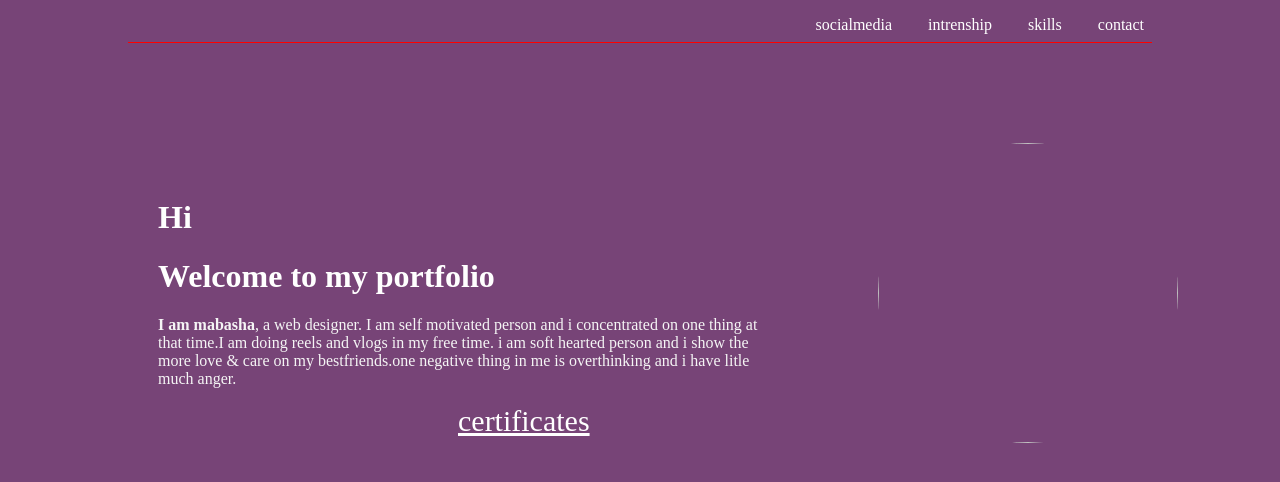
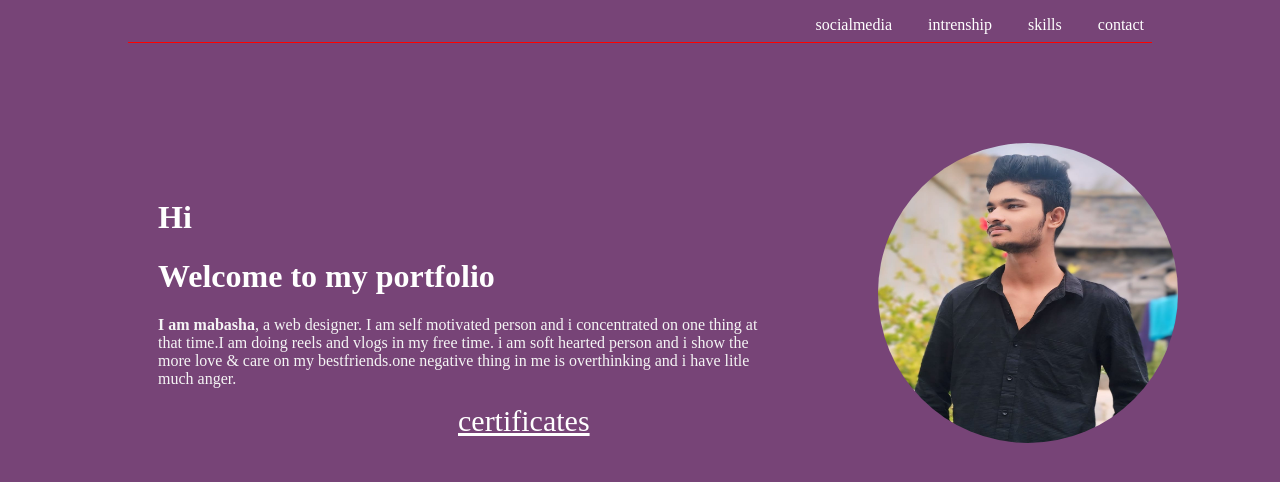
Before and after one commit to mabasha3101/masha087, a plain HTML site: page index.html in a window 1280 px wide. Drawn offline with Linux system fonts and the light colour scheme.

Commit message:
my  commit

```diff
--- a/index.html
+++ b/index.html
@@ -27,7 +27,7 @@
             <a class="a" href="certificates.html"> certificates</a>
             </div>
             <div class="right">
-                <img src="C:\Users\cgmgu\Downloads\mabasha pic2.jpeg" width="300" height="300">
+                <img src="masha.jpg" width="300" height="300">
 
             </div>
         </div>
```
